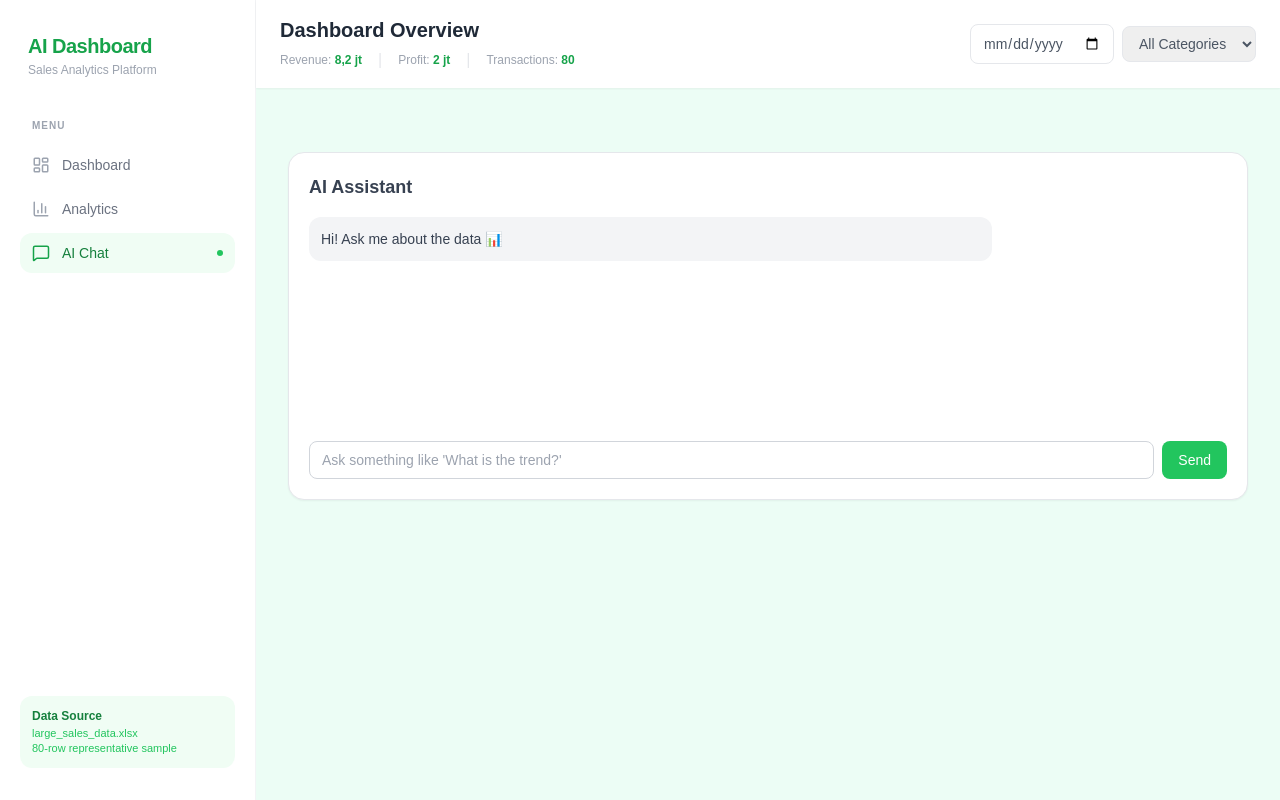
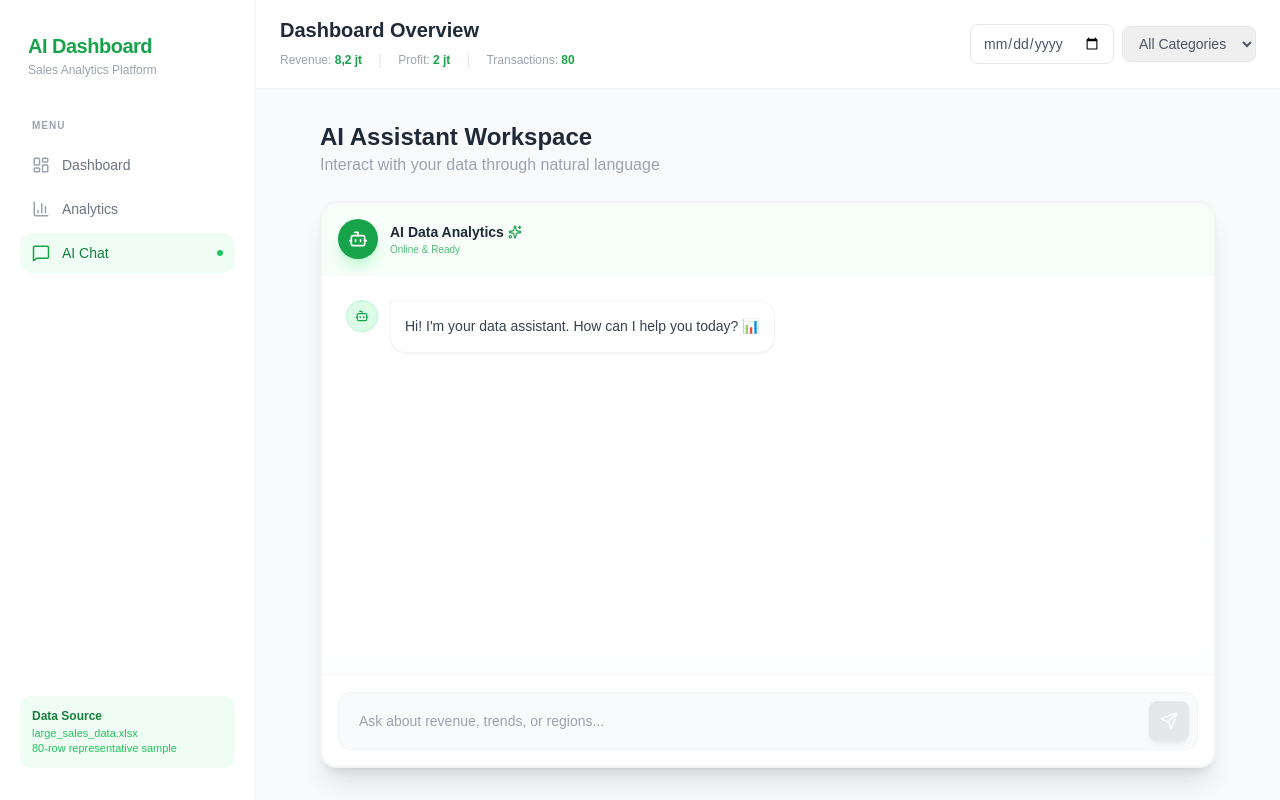
Before and after one commit to Dafnee24/FinalProjectDavis, a React (Vite) app: page /chat in a window 1280 px wide. Built offline with nearby package versions, Linux system fonts and the light colour scheme.

Commit message:
fix data ilang, kpi card, data table, chartData, ChatPage, Dashboard, AiChatBot

```diff
--- a/src/components/AiChatBox.jsx
+++ b/src/components/AiChatBox.jsx
@@ -1,61 +1,100 @@
-import { useState } from "react";
+import { useState, useRef, useEffect } from "react";
+import { Send, Bot, User, Sparkles } from "lucide-react";
 
-export default function AiChatBox() {
+export default function AiChatBox({ fullScreen = false }) {
   const [messages, setMessages] = useState([
-    { text: "Hi! Ask me about the data 📊", type: "bot" },
+
+    { text: "Hi! I'm your data assistant. How can I help you today? 📊", type: "bot" },
   ]);
   const [input, setInput] = useState("");
+  const scrollRef = useRef(null);
+
+  useEffect(() => {
+    if (scrollRef.current) {
+      scrollRef.current.scrollTop = scrollRef.current.scrollHeight;
+    }
+  }, [messages]);
 
   const sendMessage = () => {
     if (!input.trim()) return;
 
     const userMessage = { text: input, type: "user" };
+    setMessages((prev) => [...prev, userMessage]);
 
-    // dummy response (nanti diganti backend)
+    setInput("");
+
+    // Simulate bot thinking
+    setTimeout(() => {
       const botResponse = {
-      text: "Based on current data, revenue is trending upward.",
+        text: "Analyzing current trends... Based on the data, revenue in the 'West' region has increased by 15% this quarter.",
         type: "bot",
       };
-
-    setMessages([...messages, userMessage, botResponse]);
-    setInput("");
+      setMessages((prev) => [...prev, botResponse]);
+    }, 1000);
   };
 
   return (
-    <div className="bg-white p-5 rounded-2xl shadow-sm border border-gray-200 mt-8">
-      <h3 className="text-lg font-semibold mb-4 text-gray-700">AI Assistant</h3>
+    <div className={`bg-white rounded-2xl shadow-sm border border-gray-100 flex flex-col overflow-hidden ${fullScreen ? 'h-full' : 'h-[450px]'}`}>
+      {/* Header */}
+
+      <div className="p-4 border-b border-gray-50 bg-green-50/50 flex items-center gap-3">
+        <div className="w-10 h-10 rounded-full bg-green-600 flex items-center justify-center text-white shadow-lg shadow-green-200">
+          <Bot size={20} />
+        </div>
+        <div>
+          <h3 className="text-sm font-bold text-gray-800 flex items-center gap-1">
+            AI Data Analytics <Sparkles size={14} className="text-green-600" />
+          </h3>
+          <p className="text-[10px] text-green-600 font-medium animate-pulse">Online & Ready</p>
+        </div>
+      </div>
 
       {/* Chat Area */}
-      <div className="h-52 overflow-y-auto space-y-3 mb-4 pr-2">
+      <div
+        ref={scrollRef}
+        className="flex-1 overflow-y-auto p-6 space-y-6 bg-gradient-to-b from-white to-gray-50/30 scrollbar-hide"
+      >
         {messages.map((msg, index) => (
           <div
             key={index}
-            className={`p-3 rounded-xl text-sm max-w-[75%] ${
+            className={`flex items-start gap-3 ${msg.type === "user" ? "flex-row-reverse" : ""}`}
+          >
+            <div className={`w-8 h-8 rounded-full flex items-center justify-center shrink-0 shadow-sm ${
+              msg.type === "user" ? "bg-gray-800 text-white" : "bg-green-100 text-green-600 border border-green-200"
+            }`}>
+              {msg.type === "user" ? <User size={14} /> : <Bot size={14} />}
+            </div>
+
+            <div className={`relative max-w-[80%] p-3.5 rounded-2xl text-sm leading-relaxed shadow-sm ${
               msg.type === "user"
-                ? "bg-green-500 text-white ml-auto"
-                : "bg-gray-100 text-gray-700"
-            }`}
-          >
+                ? "bg-green-600 text-white rounded-tr-none"
+                : "bg-white text-gray-700 border border-gray-100 rounded-tl-none"
+            }`}>
               {msg.text}
+            </div>
           </div>
         ))}
       </div>
 
       {/* Input */}
-      <div className="flex gap-2">
+      <div className="p-4 bg-white border-t border-gray-50">
+        <div className="flex gap-2 bg-gray-50 p-2 rounded-xl border border-gray-100 focus-within:border-green-300 focus-within:ring-2 focus-within:ring-green-100 transition-all">
           <input
             value={input}
             onChange={(e) => setInput(e.target.value)}
-          className="border border-gray-300 px-3 py-2 rounded-lg flex-1 text-sm"
-          placeholder="Ask something like 'What is the trend?'"
+            onKeyDown={(e) => e.key === 'Enter' && sendMessage()}
+            className="bg-transparent px-3 py-2 flex-1 text-sm outline-none text-gray-700 placeholder:text-gray-400"
+            placeholder="Ask about revenue, trends, or regions..."
           />
 
           <button
             onClick={sendMessage}
-          className="bg-green-500 hover:bg-green-600 text-white px-4 rounded-lg text-sm"
+            disabled={!input.trim()}
+            className="bg-green-600 hover:bg-green-700 disabled:opacity-50 disabled:bg-gray-300 text-white w-10 h-10 rounded-lg flex items-center justify-center transition-all shadow-md active:scale-95"
           >
-          Send
+            <Send size={18} />
           </button>
+        </div>
       </div>
     </div>
   );
--- a/src/components/KpiCard.jsx
+++ b/src/components/KpiCard.jsx
@@ -1,8 +1,33 @@
-export default function KpiCard({ title, value }) {
+import { TrendingUp, TrendingDown } from "lucide-react";
+
+export default function KpiCard({ title, value, trend, icon: Icon, trendType = "up" }) {
   return (
-    <div className="bg-white p-5 rounded-2xl shadow-sm border border-gray-200 hover:shadow-md transition">
-      <p className="text-gray-500 text-sm">{title}</p>
-      <h3 className="text-2xl font-bold mt-2 text-gray-800">{value}</h3>
+    <div className="bg-white p-5 rounded-2xl shadow-sm border border-gray-100 hover:shadow-md transition-all duration-300 relative overflow-hidden group">
+      {/* Background Glow Effect */}
+      <div className="absolute -right-4 -top-4 w-20 h-20 bg-green-50 rounded-full blur-2xl group-hover:bg-green-100 transition-colors" />
+
+      <div className="flex justify-between items-start relative z-10">
+        <div>
+          <p className="text-gray-400 text-xs font-semibold uppercase tracking-wider">{title}</p>
+          <h3 className="text-2xl font-bold mt-2 text-gray-800 tabular-nums">{value}</h3>
+
+          {trend && (
+            <div className={`flex items-center gap-1 mt-2 text-xs font-medium ${
+              trendType === "up" ? "text-green-600" : "text-red-500"
+            }`}>
+              {trendType === "up" ? <TrendingUp size={14} /> : <TrendingDown size={14} />}
+              <span>{trend}</span>
+              <span className="text-gray-400 font-normal ml-1">vs last month</span>
+            </div>
+          )}
+        </div>
+
+        {Icon && (
+          <div className="p-3 bg-green-50 text-green-600 rounded-xl group-hover:bg-green-600 group-hover:text-white transition-all duration-300">
+            <Icon size={20} />
+          </div>
+        )}
+      </div>
     </div>
   );
 }
--- /dev/null
+++ b/src/data/chartData.js
@@ -0,0 +1,9 @@
+export const tableData = [
+  { id: 1, product: "Laptop Pro", category: "Electronics", sales: 25000000 },
+  { id: 2, product: "Wireless Mouse", category: "Electronics", sales: 500000 },
+  { id: 3, product: "Mechanical Keyboard", category: "Electronics", sales: 1200000 },
+  { id: 4, product: "Office Chair", category: "Furniture", sales: 3500000 },
+  { id: 5, product: "Coffee Table", category: "Furniture", sales: 2000000 },
+  { id: 6, product: "Running Shoes", category: "Clothing", sales: 850000 },
+  { id: 7, product: "Cotton T-Shirt", category: "Clothing", sales: 150000 },
+];
--- a/src/pages/ChatPage.jsx
+++ b/src/pages/ChatPage.jsx
@@ -4,16 +4,25 @@ import AiChatBox from "../components/AiChatBox";
 
 export default function ChatPage() {
   return (
-    <div className="flex min-h-screen bg-[#ecfdf5]">
+    <div className="flex min-h-screen bg-[#f8fafc]">
       <Sidebar />
 
-      <div className="flex-1">
-        <div className="bg-white px-6 py-4 shadow-sm">
+      <div className="flex-1 flex flex-col h-screen overflow-hidden">
+        <div className="bg-white px-6 py-4 border-b border-gray-100">
           <Topbar />
         </div>
 
-        <div className="p-8">
-          <AiChatBox />
+        <div className="flex-1 p-8 flex flex-col items-center justify-center">
+          <div className="w-full max-w-4xl h-full flex flex-col">
+            <div className="mb-6">
+              <h1 className="text-2xl font-bold text-gray-800">AI Assistant Workspace</h1>
+              <p className="text-gray-400">Interact with your data through natural language</p>
+            </div>
+
+            <div className="flex-1 shadow-xl rounded-2xl overflow-hidden bg-white border border-gray-100">
+               <AiChatBox fullScreen />
+            </div>
+          </div>
         </div>
       </div>
     </div>
--- a/src/pages/Dashboard.jsx
+++ b/src/pages/Dashboard.jsx
@@ -1,3 +1,4 @@
+import { DollarSign, ShoppingCart, Users, Activity } from "lucide-react";
 import Sidebar from "../components/Sidebar";
 import Topbar from "../components/Topbar";
 import KpiCard from "../components/KpiCard";
@@ -9,34 +10,59 @@ import AiChatBox from "../components/AiChatBox";
 
 export default function Dashboard() {
   return (
-    <div className="flex min-h-screen bg-[#ecfdf5]">
+    <div className="flex min-h-screen bg-[#f8fafc]">
       {/* Sidebar */}
       <Sidebar />
 
       {/* Main Content */}
       <div className="flex-1 flex flex-col">
         {/* Topbar */}
-        <div className="bg-white px-6 py-4 shadow-sm">
+        <div className="bg-white px-6 py-4 border-b border-gray-100">
           <Topbar />
         </div>
 
         {/* Content */}
-        <div className="p-8">
+        <div className="p-8 space-y-8">
           {/* KPI GRID */}
-          <div className="grid grid-cols-4 gap-6">
-            <KpiCard title="Revenue" value="$12,500" />
-            <KpiCard title="Orders" value="320" />
-            <KpiCard title="Customers" value="150" />
-            <KpiCard title="Growth" value="+12%" />
+          <div className="grid grid-cols-1 md:grid-cols-2 lg:grid-cols-4 gap-6">
+            <KpiCard
+              title="Revenue"
+              value="$12,500"
+              icon={DollarSign}
+              trend="+12.5%"
+              trendType="up"
+            />
+            <KpiCard
+              title="Orders"
+              value="320"
+              icon={ShoppingCart}
+              trend="+5.2%"
+              trendType="up"
+            />
+            <KpiCard
+              title="Customers"
+              value="1,240"
+              icon={Users}
+              trend="+8.1%"
+              trendType="up"
+            />
+            <KpiCard
+              title="Growth"
+              value="+12%"
+              icon={Activity}
+              trend="-2.4%"
+              trendType="down"
+            />
           </div>
 
+
           {/* LINE CHART */}
-          <div className="mt-8">
+          <div>
             <LineChartCard />
           </div>
 
           {/* BAR + PIE */}
-          <div className="grid grid-cols-2 gap-6 mt-8">
+          <div className="grid grid-cols-1 lg:grid-cols-2 gap-6">
             <BarChartCard />
             <PieChartCard />
           </div>
@@ -46,6 +72,7 @@ export default function Dashboard() {
 
           {/* AI CHAT */}
           <AiChatBox />
+
         </div>
       </div>
     </div>
```
Also changed, not shown: src/components/DataTable.jsx (+50 -12 lines), 1 other file (tests, documents, lock files or other folders). Lines whose indentation alone changed are shown as unchanged.
